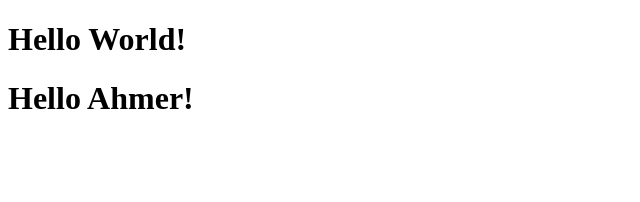
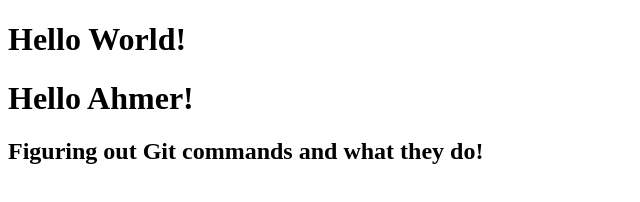
Before and after one commit to Itachi0007/heycoach, a plain HTML site: page index.html in a window 1280 px wide. Shown: the whole page, without its empty margins (0-640 px from the left). Drawn offline with Linux system fonts and the light colour scheme.

Commit message:
changes_3

```diff
--- a/index.html
+++ b/index.html
@@ -9,5 +9,6 @@
 <body>
   <h1>Hello World!</h1>
   <h1>Hello Ahmer!</h1>
+  <h2>Figuring out Git commands and what they do!</h2>
 </body>
 </html>
```
